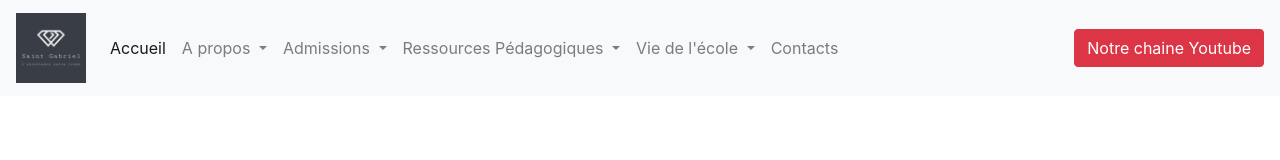
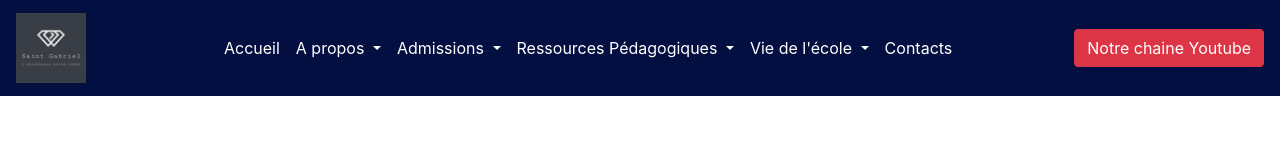
Before and after one commit to linodev19/linodev19, a plain HTML site: page index.html in a window 1280 px wide. Drawn offline with nearby package versions, Linux system fonts and the light colour scheme.

Commit message:
first commit

```diff
--- a/CSS/style.css
+++ b/CSS/style.css
@@ -1,7 +1,7 @@
 .manavbar{
-    background-color: rgb(4, 15, 65);
+    background-color: rgb(4, 15, 65) !important;
 }
 
  .nav-link {
-    color: rgb(255, 255, 255);
+    color: rgb(255, 255, 255) !important;
 }
--- a/index.html
+++ b/index.html
@@ -20,7 +20,7 @@
         </button>
 
         <div class="collapse navbar-collapse justify-content-center" id="navbarSupportedContent">
-          <ul class="navbar-nav mr-auto  ">
+          <ul class="navbar-nav me-auto  ">
             <li class="nav-item active">
               <a class="nav-link" href="#">Accueil <span class="sr-only">(current)</span></a>
             </li>
@@ -74,9 +74,9 @@
               <a class="nav-link" href="#">Contacts </a>
             </li>
           </ul>
-          <form class="form-inline my-2 my-lg-0">
-                        <button class="btn btn-danger my-2 my-sm-0" type="submit">Notre chaine Youtube</button>
-          </form>
+        </div>
+        <div class="ms-auto">
+            <button class="btn btn-danger my-2 my-sm-0" type="submit">Notre chaine Youtube</button>
         </div>
       </nav>
     </header>
```
